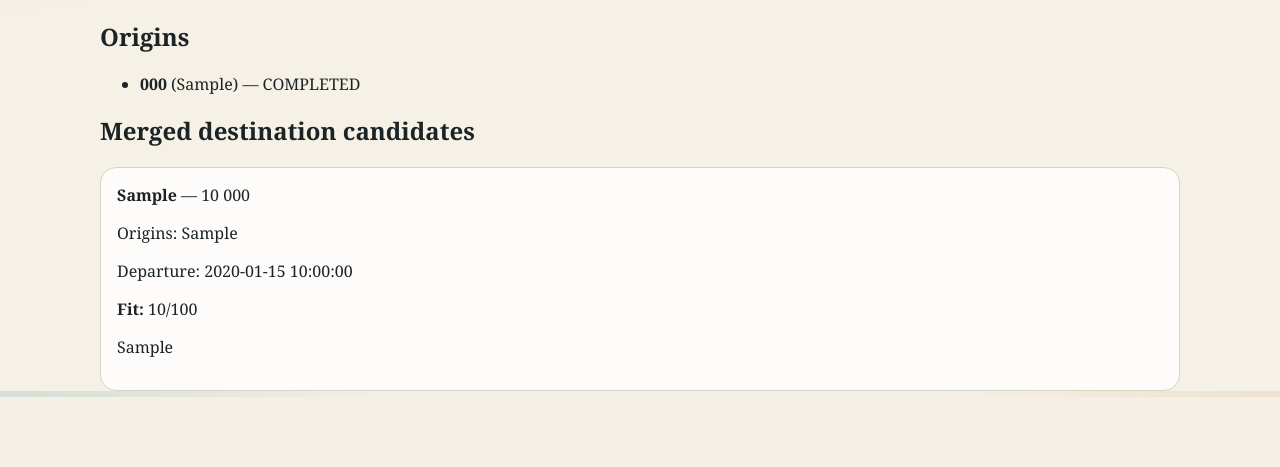
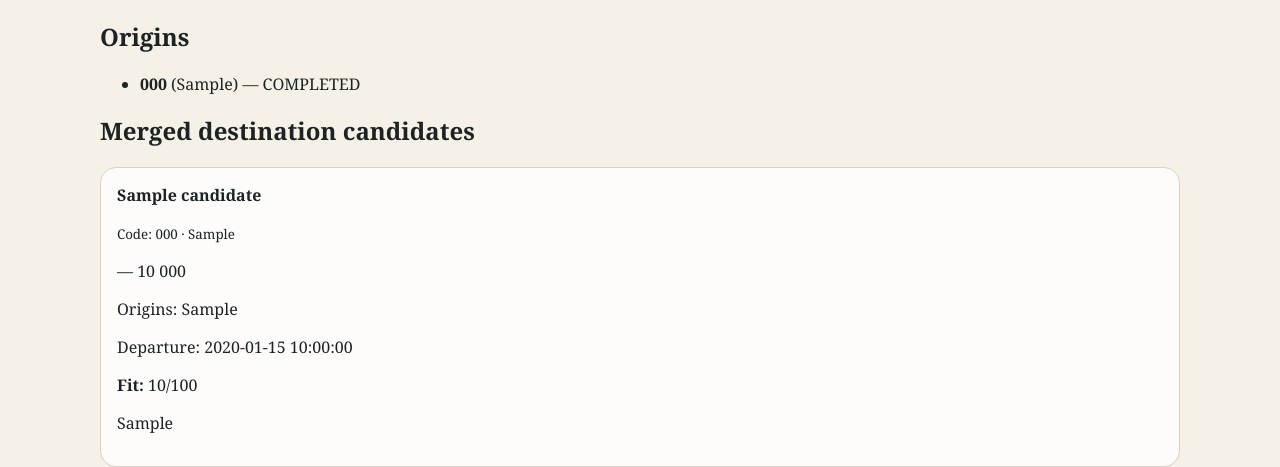
Before and after one commit to roedigerMM/travel-planner, a Flask app: template app/templates/search_results.html in a window 1280 px wide. Shown: the part 403-870 px from the top of the page. Before the commit the page ends 800 px from the top, so only its background shows below. Run offline with Flask 3, Linux system fonts and the light colour scheme; the template is opened without the code that fills it: most values are stand-ins (such as "Sample title", 1, 10 or a date in 2020).

Commit message:
feat: polish city-based candidate presentation

```diff
--- a/app/static/app.js
+++ b/app/static/app.js
@@ -56,7 +56,14 @@ function renderCandidates(container, candidates) {
 
   const cards = candidates.map((candidate) => `
     <li class="candidate-card">
-      <strong>${candidate.destination_iata}</strong>
+      <strong>${candidate.destination_name || candidate.destination_iata || candidate.destination_code}</strong>
+      ${
+        candidate.destination_code && candidate.destination_code !== (candidate.destination_name || "")
+          ? `<p><small>Code: ${candidate.destination_code}${candidate.destination_type ? ` · ${candidate.destination_type}` : ""}</small></p>`
+          : candidate.destination_type
+            ? `<p><small>${candidate.destination_type}</small></p>`
+            : ""
+      }
       ${candidate.price !== null ? `<span> — ${candidate.price.toFixed(2)} ${candidate.currency_code || ""}</span>` : ""}
       ${candidate.source === "demo" ? "<p><em>Demo data fallback</em></p>" : ""}
       <p>Origins: ${candidate.origin_iatas.join(", ")}</p>
--- a/app/templates/search_results.html
+++ b/app/templates/search_results.html
@@ -90,7 +90,12 @@
         <ul class="candidate-list">
           {% for c in candidates %}
             <li class="candidate-card">
-              <strong>{{ c.destination_iata }}</strong>
+              <strong>{{ c.destination_name or c.destination_iata or c.destination_code }}</strong>
+              {% if c.destination_code and c.destination_code != (c.destination_name or '') %}
+                <p><small>Code: {{ c.destination_code }}{% if c.destination_type %} · {{ c.destination_type }}{% endif %}</small></p>
+              {% elif c.destination_type %}
+                <p><small>{{ c.destination_type }}</small></p>
+              {% endif %}
               {% if c.price %}<span> — {{ c.price }} {{ c.currency_code or "" }}</span>{% endif %}
               {% if c.source == "demo" %}<p><em>Demo data fallback</em></p>{% endif %}
               <p>Origins: {{ c.origin_iatas|join(", ") }}</p>
```
